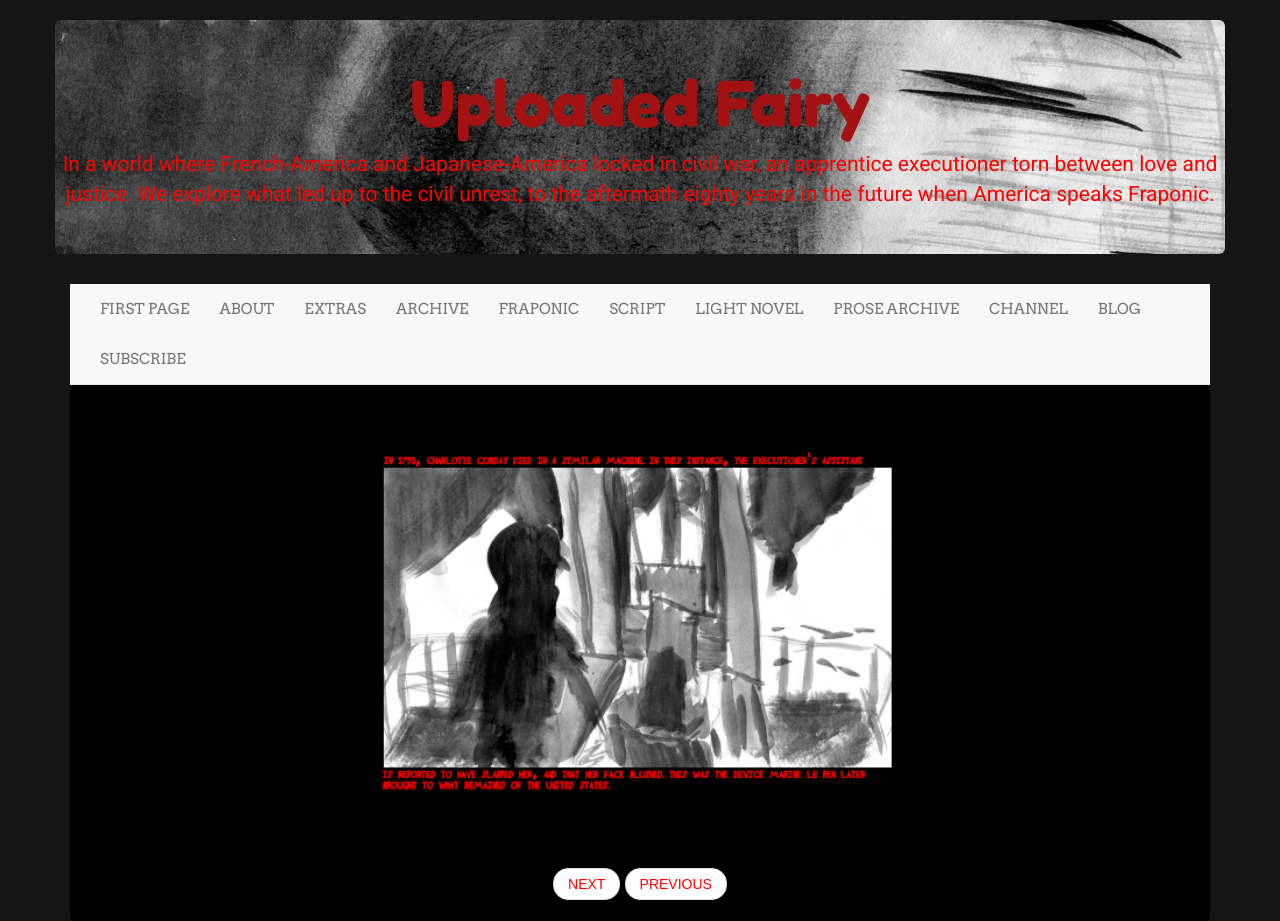
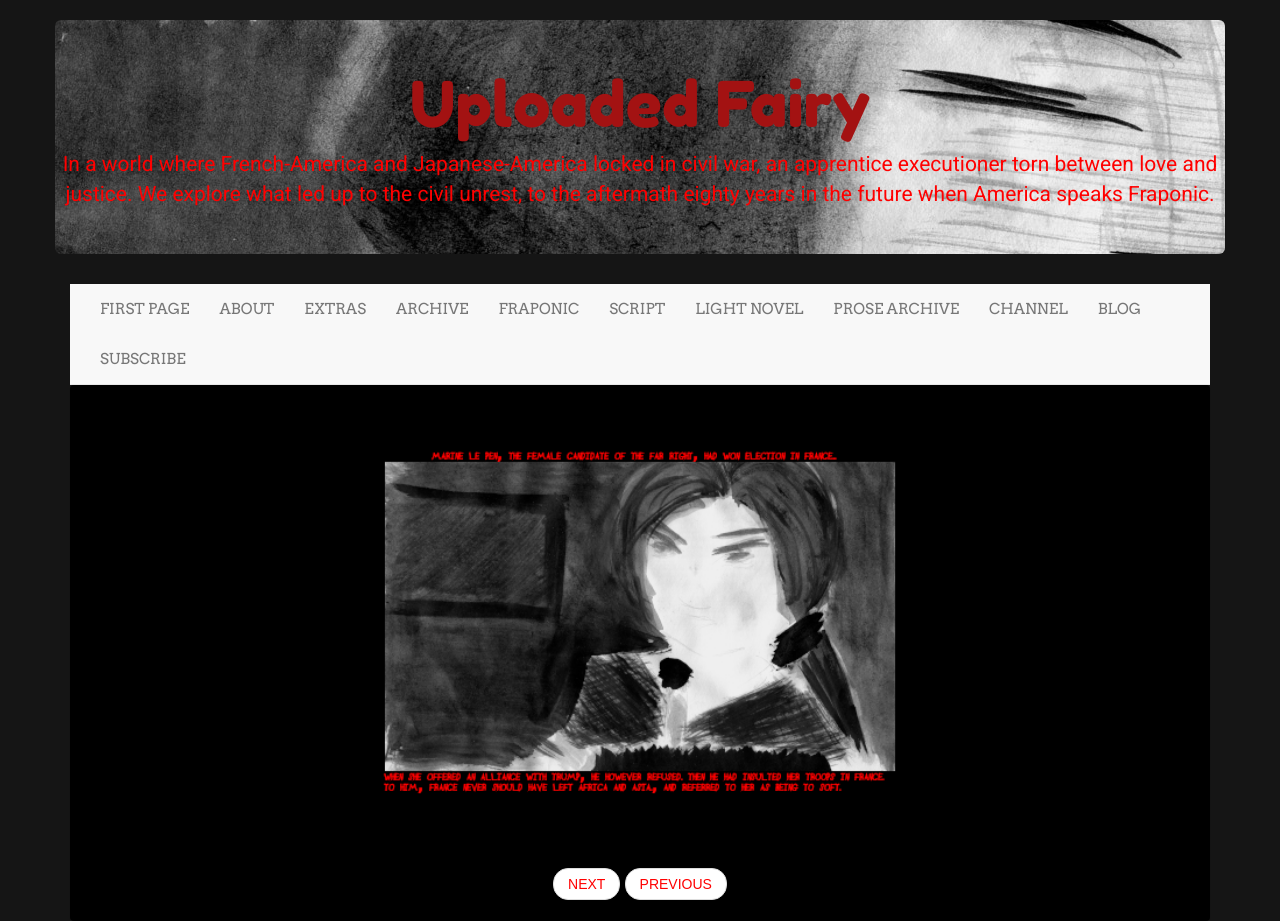
Before and after one commit to LWFlouisa/UploadedFairy, a Jekyll site: the page built from _posts/2021-08-09-page6.md, in a window 1280 px wide. Built offline with Jekyll 4.4.1, drawn with Linux system fonts in a browser that asks for light colours; nearby versions of some CDN libraries.

Commit message:
Update 2021-08-09-page6.md

```diff
--- a/_posts/2021-08-09-page6.md
+++ b/_posts/2021-08-09-page6.md
@@ -5,4 +5,4 @@ title: Dream Scanner
 categories: page
 permalink: /007
 ---
-![PAGE SEVEN]({{ site.url }}/pages/pagetest7.png)
+![PAGE EIGHT]({{ site.url }}/pages/pagetest8.png)
```
